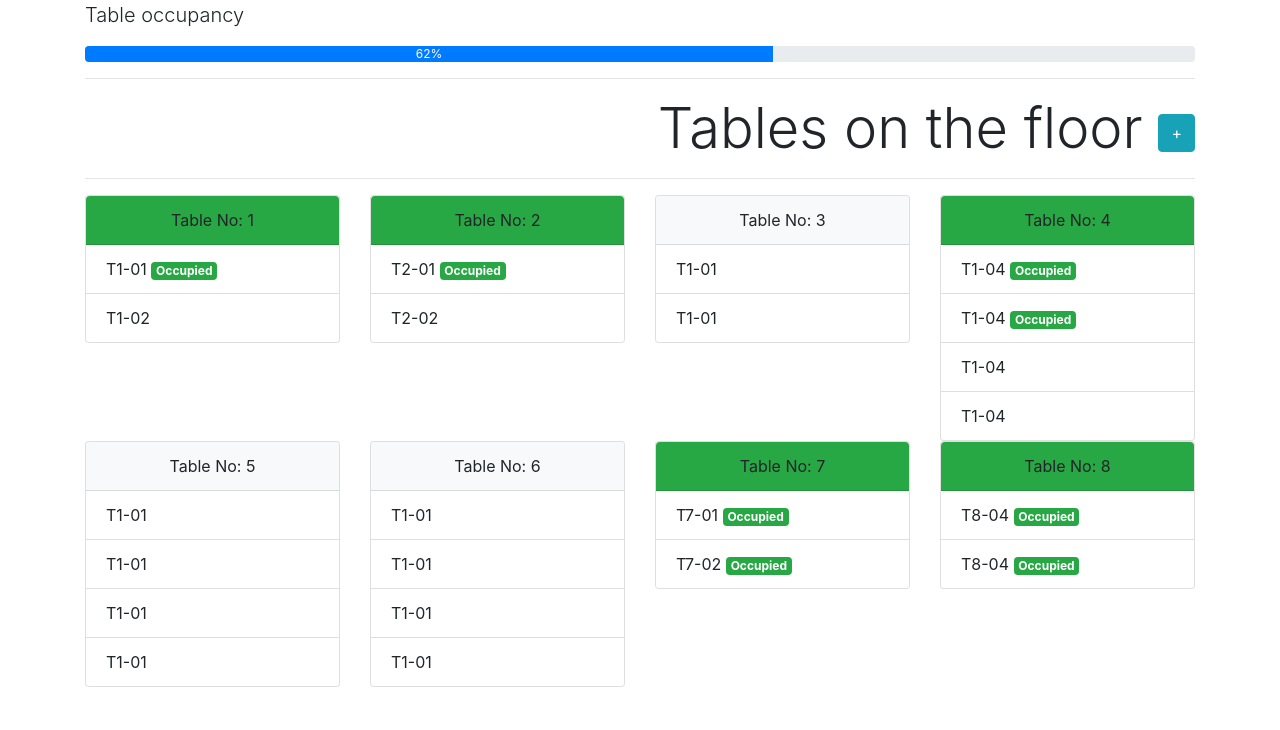
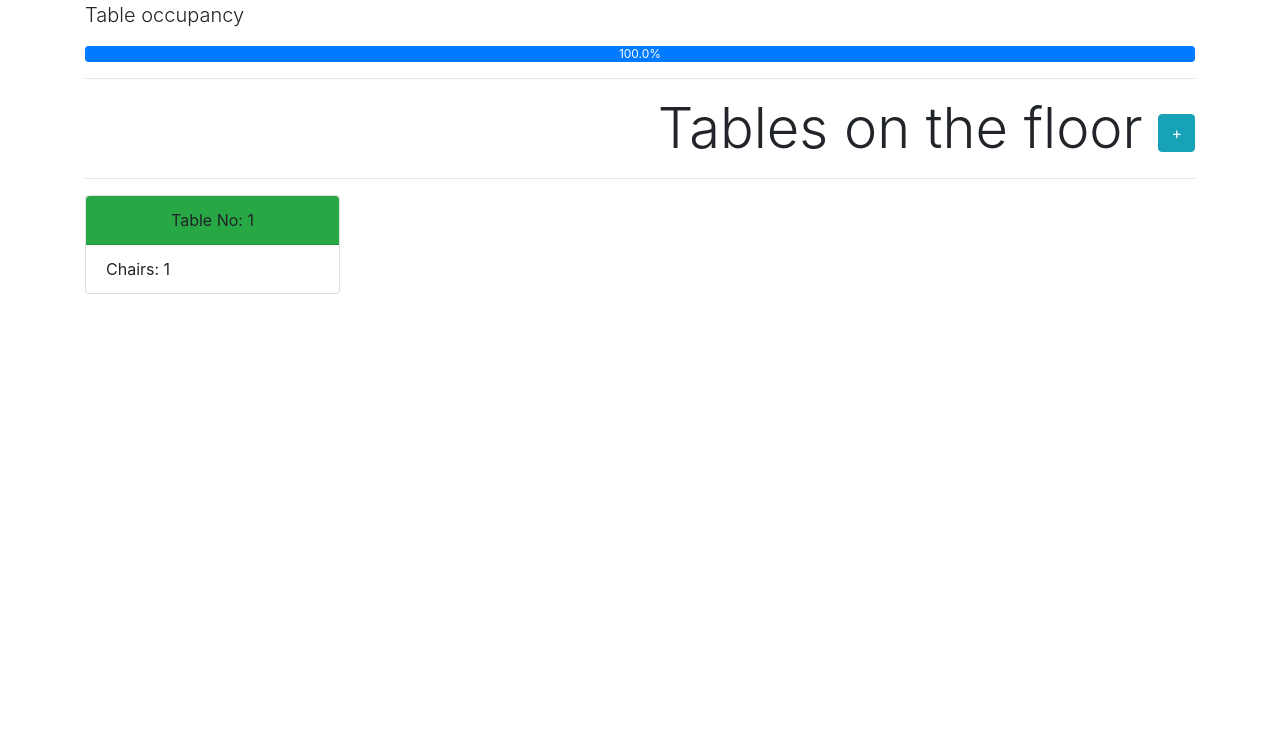
Before and after one commit to abs001/Hotel-Manager, a Django app: page /hotel/ in a window 1280 px wide. Shown: the part 70-800 px from the top of the page. Run offline with Django 3.2, Linux system fonts and the light colour scheme; tables that the repository leaves empty hold one stand-in row (values such as "Sample post"); some libraries are stand-ins or nearby versions.

Commit message:
Add tables and according to occupancy display data on home

```diff
--- a/hotel/templates/hotel/home.html
+++ b/hotel/templates/hotel/home.html
@@ -3,7 +3,7 @@
         <div>
             <p class="lead">Table occupancy</p>
             <div class="progress">
-                <div class="progress-bar" role="progressbar" style="width: 62%;" aria-valuenow="25" aria-valuemin="0" aria-valuemax="100">62%</div>
+                <div class="progress-bar" role="progressbar" style="width: {{ occupancy }}%;" aria-valuemax="100">{{ occupancy }}%</div>
             </div>
             <hr>
         </div>
@@ -12,83 +12,36 @@
                 <div class="text-right"><span>Tables on the floor </span> <button type="button" class="btn btn-info" data-toggle="modal" data-target="#exampleModal">+</button></div>
                 <hr>
             </div>
-            <div class="col-md-3" data-toggle="modal" data-target="#makebill">
-                <div class="card">
-                    <ul class="list-group list-group-flush">
-                    <li class="list-group-item bg-success text-center">Table No: 1</li>
-                    <li class="list-group-item">T1-01 <span class="badge badge-success">Occupied</span></li>
-                    <li class="list-group-item">T1-02</li>
-                    </ul>
+            {% for tb in tables %}
+                <div class="col-md-3" data-toggle="modal" data-target="
+                    {% if tb.occupancy %}
+                        #makebill
+                    {% else %}
+                        #makeorder
+                    {% endif %}
+                ">
+                    <div class="card">
+                        <ul class="list-group list-group-flush">
+                        <li class="list-group-item
+                        {% if tb.occupied %}
+                            bg-success
+                        {% else %}
+                            bg-warning
+                        {% endif %}
+                        text-center">Table No: {{ tb.id }}</li>
+                         <li class="list-group-item">Chairs: {{ tb.chairs }}</li>
+                        </ul>
+                    </div>
                 </div>
-            </div>
-            <div class="col-md-3">
-                <div class="card" data-toggle="modal" data-target="#makebill">
-                    <ul class="list-group list-group-flush">
-                    <li class="list-group-item bg-success text-center">Table No: 2</li>
-                    <li class="list-group-item">T2-01 <span class="badge badge-success">Occupied</span></li>
-                    <li class="list-group-item">T2-02</li>
-                    </ul>
-                </div>
-            </div>
-            <div class="col-md-3">
-                <div class="card" data-toggle="modal" data-target="#makeorder">
-                    <ul class="list-group list-group-flush">
-                    <li class="list-group-item bg-light text-center">Table No: 3</li>
-                    <li class="list-group-item">T1-01</li>
-                    <li class="list-group-item">T1-01</li>
-                    </ul>
-                </div>
-            </div>
-            <div class="col-md-3">
-                <div class="card">
-                    <ul class="list-group list-group-flush">
-                    <li class="list-group-item bg-success text-center">Table No: 4</li>
-                   <li class="list-group-item">T1-04 <span class="badge badge-success">Occupied</span></li>
-                   <li class="list-group-item">T1-04 <span class="badge badge-success">Occupied</span></li>
-                    <li class="list-group-item">T1-04</li>
-                    <li class="list-group-item">T1-04</li>
-                    </ul>
-                </div>
-            </div>
-            <div class="col-md-3">
-                <div class="card">
-                    <ul class="list-group list-group-flush">
-                    <li class="list-group-item bg-light text-center">Table No: 5</li>
-                    <li class="list-group-item">T1-01</li>
-                    <li class="list-group-item">T1-01</li>
-                    <li class="list-group-item">T1-01</li>
-                    <li class="list-group-item">T1-01</li>
-                    </ul>
-                </div>
-            </div>
-            <div class="col-md-3">
-                <div class="card">
-                    <ul class="list-group list-group-flush">
-                    <li class="list-group-item bg-light text-center">Table No: 6</li>
-                    <li class="list-group-item">T1-01</li>
-                    <li class="list-group-item">T1-01</li>
-                    <li class="list-group-item">T1-01</li>
-                    <li class="list-group-item">T1-01</li>
-                    </ul>
-                </div>
-            </div>
-            <div class="col-md-3">
-                <div class="card">
-                    <ul class="list-group list-group-flush">
-                    <li class="list-group-item bg-success text-center">Table No: 7</li>
-                   <li class="list-group-item">T7-01 <span class="badge badge-success">Occupied</span></li>
-                   <li class="list-group-item">T7-02 <span class="badge badge-success">Occupied</span></li>
-                    </ul>
-                </div>
-            </div>
-            <div class="col-md-3">
-                <div class="card">
-                    <ul class="list-group list-group-flush">
-                    <li class="list-group-item bg-success text-center">Table No: 8</li>
-                   <li class="list-group-item">T8-04 <span class="badge badge-success">Occupied</span></li>
-                   <li class="list-group-item">T8-04 <span class="badge badge-success">Occupied</span></li>
-                    </ul>
-                </div>
+            {% endfor %}
+<!--            <div class="col-md-3">-->
+<!--                <div class="card" data-toggle="modal" data-target="#makeorder">-->
+<!--                    <ul class="list-group list-group-flush">-->
+<!--                    <li class="list-group-item bg-light text-center">Table No: 3</li>-->
+<!--                    <li class="list-group-item">T1-01</li>-->
+<!--                    <li class="list-group-item">T1-01</li>-->
+<!--                    </ul>-->
+<!--                </div>-->
             </div>
         </div>
         <!-- New table  model-->
@@ -99,22 +52,16 @@
                         <h4 class="modal-title">Add Tables</h4>
                     </div>
                     <div class="modal-body">
-                        <form>
+                       <form action={% url 'add_table' %} method="post">
+                            {% csrf_token %}
                           <div class="form-group">
-                            <label for="formGroupExampleInput">Table Number</label>
-                            <input type="text" class="form-control" id="formGroupExampleInput" placeholder="No of tables">
-                          </div>
-                          <div class="form-group">
-                            <label for="formGroupExampleInput2">Chairs</label>
-                            <input type="text" class="form-control" id="formGroupExampleInput2" placeholder="Number of Chairs">
+                            <label for="chairs">Chairs</label>
+                            <input type="text" class="form-control" id="chairs" name="chairs" placeholder="Number of Chairs">
                           </div>
                            <div class="form-group">
-                            <button type="button" class="btn btn-lg btn-block btn-success" data-dismiss="modal">Add</button>
-                          </div>
+                            <input type="submit" class="btn btn-lg btn-block btn-success" value="Add">
+                           </div>
                         </form>
-                    </div>
-                    <div class="modal-footer">
-                        <button type="button" class="btn btn-default" data-dismiss="modal">Close</button>
                     </div>
                 </div>
             </div>
--- a/hotel/urls.py
+++ b/hotel/urls.py
@@ -5,5 +5,6 @@ from . import views
 urlpatterns = [
     path("", views.home, name="index"),
     path("menus/", views.menu, name="menus"),
-    path("add_menu/", views.add_menu, name="add_menu")
+    path("add_menu/", views.add_menu, name="add_menu"),
+    path("add_table/", views.add_table, name="add_table")
 ]
--- a/hotel/views.py
+++ b/hotel/views.py
@@ -1,16 +1,19 @@
-from django.shortcuts import render, redirect
 from django.http import HttpResponse, HttpResponseRedirect
 from django.template import loader
-from django.urls import reverse
-
 from .forms import MenuForm
-from .models import MenuCategory, Menus
-from django.contrib import messages
+from .models import MenuCategory, Menus, Tables
 
 
 def home(request):
     template = loader.get_template("hotel/base.html")
-    context = {"page_name": "home"}
+    tables = Tables.objects.all()
+    occupied_tables = Tables.objects.filter(occupied=True)
+    occupancy = len(occupied_tables)/len(tables)*100
+    context = {
+        "page_name": "home",
+        "tables": tables,
+        "occupancy": occupancy
+    }
     return HttpResponse(template.render(context, request))
 
 
@@ -35,6 +38,15 @@ def add_menu(request):
             )
             menu_data.save()
             return HttpResponseRedirect(request.META.get('HTTP_REFERER'))
-
     except Exception as e:
         raise e
+
+
+def add_table(request):
+    try:
+        chairs = request.POST["chairs"]
+        table = Tables(chairs=chairs)
+        table.save()
+        return HttpResponseRedirect(request.META.get('HTTP_REFERER'))
+    except Exception as e:
+        raise e
```
